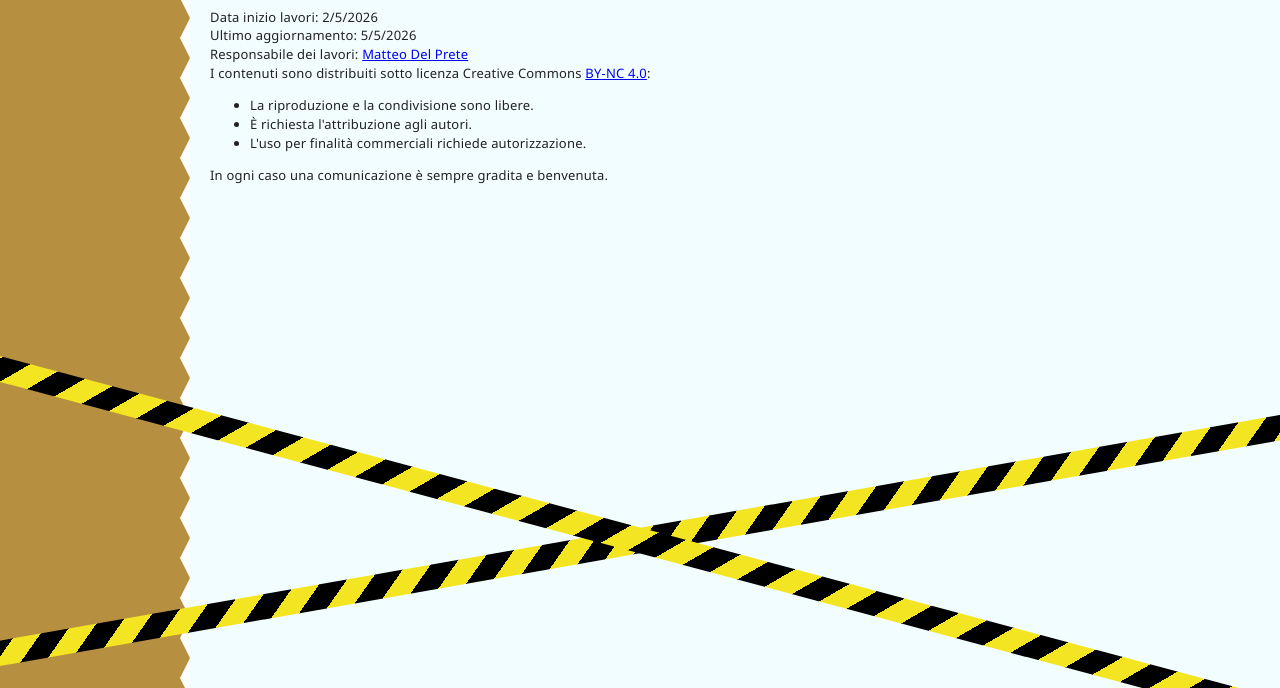
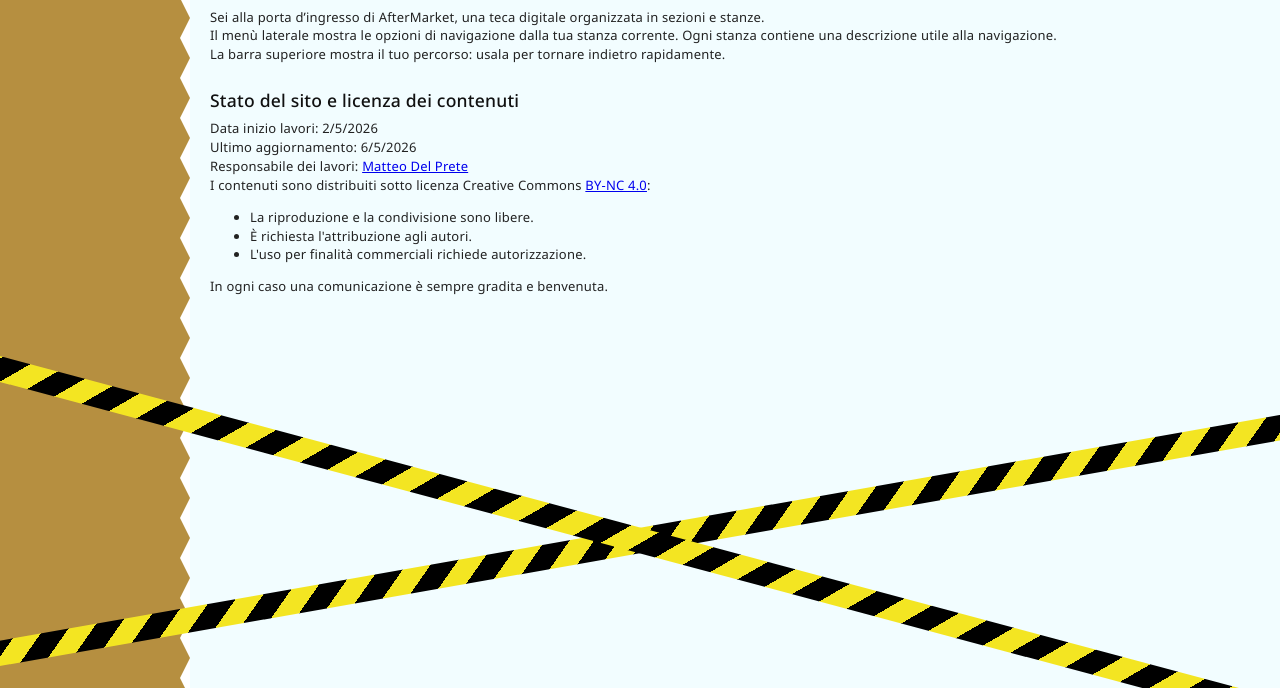
Before and after one commit to matteo-delprete/matteo-delprete.github.io, a plain HTML site: page index.html in a window 1280 px wide. Shown: the part 112-800 px from the top of the page. Drawn offline with Linux system fonts and the light colour scheme.

Commit message:
Update index.html

```diff
--- a/index.html
+++ b/index.html
@@ -13,8 +13,15 @@
 <aside id="sidebar"></aside>
 <main id="main">
   <h1>AfterMarket</h1>
+  <p>Sei alla porta d’ingresso di AfterMarket, una teca digitale organizzata in sezioni e stanze.</p>
+  <p>Il menù laterale mostra le opzioni di navigazione dalla tua stanza corrente. Ogni stanza contiene una descrizione utile alla navigazione.</p>
+  <p>La barra superiore mostra il tuo percorso: usala per tornare indietro rapidamente.</p>
+
+
+
+  <h2>Stato del sito e licenza dei contenuti</h2>
   <p>Data inizio lavori: 2/5/2026</p>
-  <p>Ultimo aggiornamento: 5/5/2026</p>
+  <p>Ultimo aggiornamento: 6/5/2026</p>
   <p>Responsabile dei lavori: <a href="mailto:delprematteo@gmail.com">Matteo Del Prete</a></p>
   <p>I contenuti sono distribuiti sotto licenza Creative Commons <a href="https://creativecommons.org/licenses/by-nc/4.0/">BY-NC 4.0</a>:</p>
   <ul>
```
